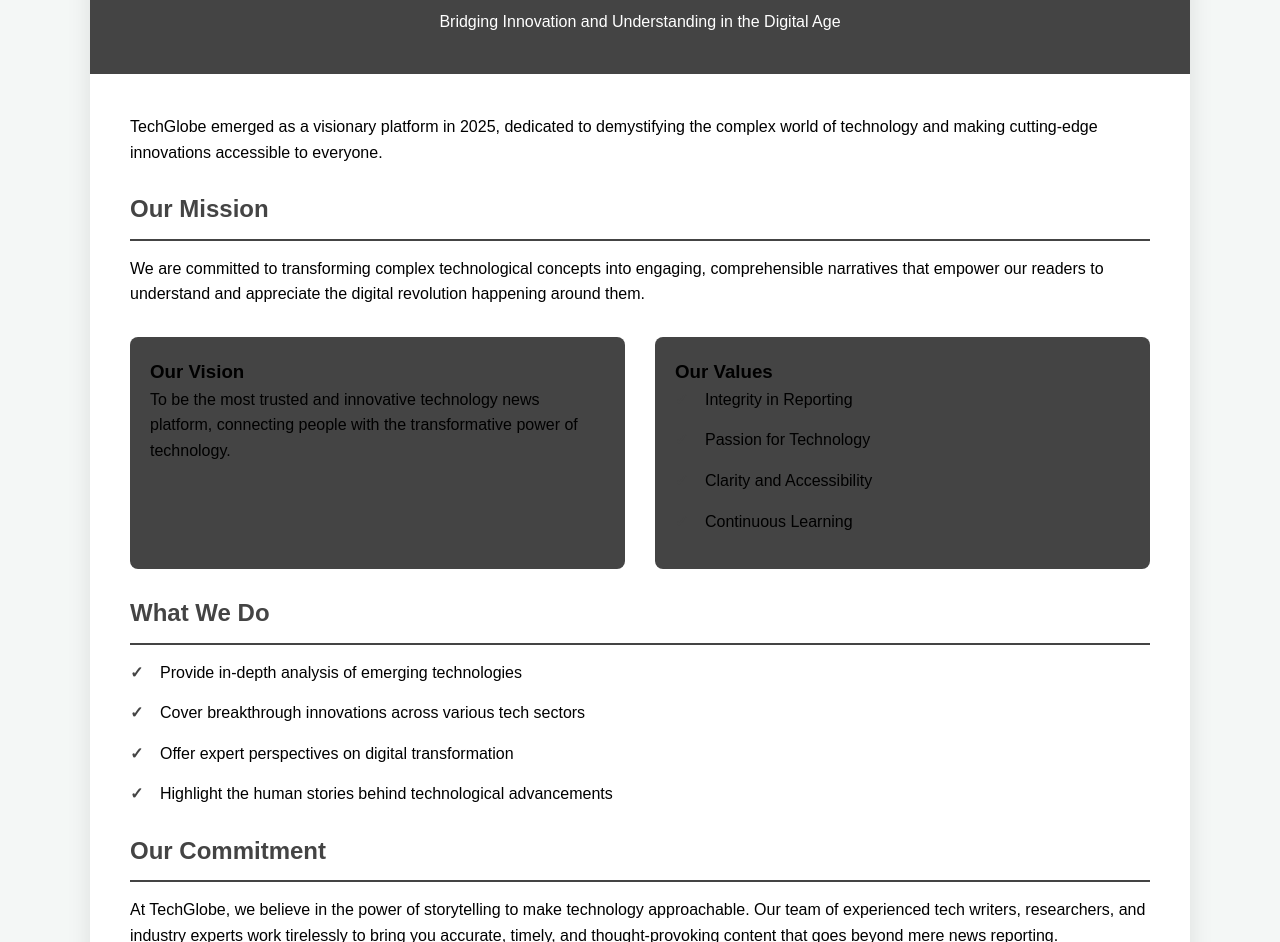
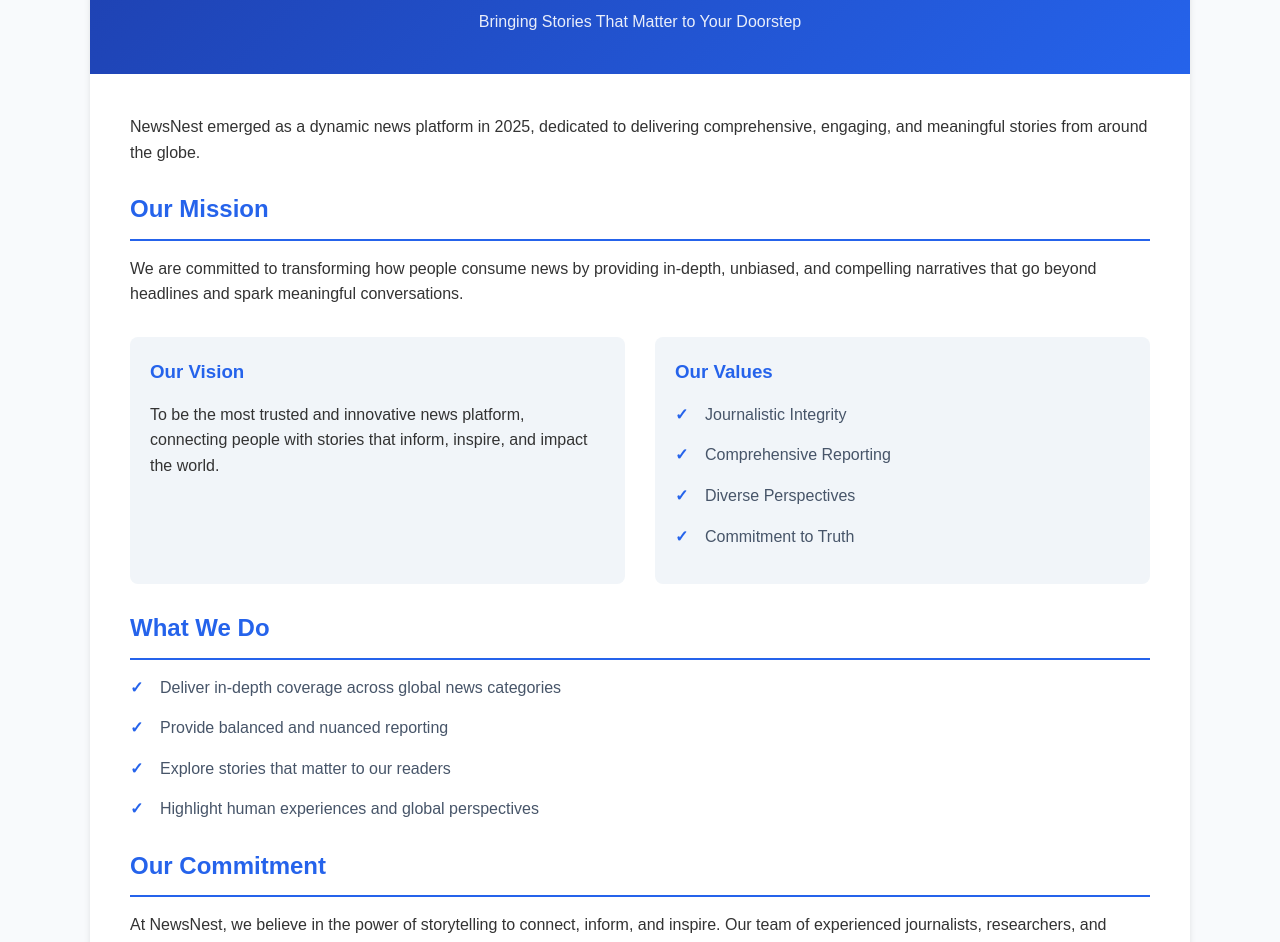
Before and after one commit to N1RMAL/news_site, a plain HTML site: page about_us.html in a window 1280 px wide. Shown: the part 278-1220 px from the top of the page. Drawn offline with nearby package versions, Linux system fonts and the light colour scheme.

Commit message:
minor adjustments

```diff
--- a/about_us.html
+++ b/about_us.html
@@ -3,27 +3,25 @@
 <head>
     <meta charset="UTF-8">
     <meta name="viewport" content="width=device-width, initial-scale=1.0">
-    <link rel="icon" type="image/png" href="images/favicon.png">
+    <link rel="icon" type="image/png" href="images/newsnest.png">
     <link href="https://cdnjs.cloudflare.com/ajax/libs/aos/2.3.4/aos.css" rel="stylesheet">
     <script src="https://cdnjs.cloudflare.com/ajax/libs/aos/2.3.4/aos.js"></script>
     <link rel="stylesheet" href="css/index.css">
-    <title>About TechGlobe - Our Mission and Vision</title>
+    <title>About NewsNest - Our Story and Mission</title>
     <style>
         body {
-            background-color: #f4f7f6;
+            background-color: #f8fafc;
         }
         .about-us-container {
             max-width: 1100px;
             margin: 80px auto 40px;
             background-color: white;
-            box-shadow: 0 10px 25px rgba(0,0,0,0.1);
-            border-radius: 10px;
+            box-shadow: 0 4px 6px rgba(0, 0, 0, 0.1);
+            border-radius: 12px;
             overflow: hidden;
         }
         .about-us-header {
-            background-color: #444;
-            /* border-top: 1px solid #444;
-    color: #888; */
+            background: linear-gradient(135deg, #1e40af 0%, #2563eb 100%);
             color: white;
             padding: 40px;
             text-align: center;
@@ -31,18 +29,23 @@
         .about-us-header h1 {
             margin-bottom: 15px;
             font-size: 2.5em;
+            font-weight: 700;
+        }
+        .about-us-header p {
+            opacity: 0.9;
         }
         .about-us-content {
             padding: 40px;
             line-height: 1.6;
-            color: #000000;
+            color: #333;
         }
         .about-us-content h2 {
-            color: #444;
+            color: #2563eb;
             margin-top: 25px;
             margin-bottom: 15px;
-            border-bottom: 2px solid #444;
+            border-bottom: 2px solid #2563eb;
             padding-bottom: 10px;
+            font-weight: 600;
         }
         .about-us-content ul {
             list-style-type: none;
@@ -52,12 +55,13 @@
             position: relative;
             padding-left: 30px;
             margin-bottom: 15px;
+            color: #475569;
         }
         .about-us-content ul li::before {
             content: '✓';
             position: absolute;
             left: 0;
-            color: #444;
+            color: #2563eb;
             font-weight: bold;
         }
         .mission-values {
@@ -67,9 +71,18 @@
         }
         .mission-values > div {
             flex: 1;
-            background-color: #444;
+            background-color: #f1f5f9;
             padding: 20px;
             border-radius: 8px;
+            transition: transform 0.3s ease;
+        }
+        .mission-values > div:hover {
+            transform: translateY(-5px);
+            box-shadow: 0 4px 6px rgba(0, 0, 0, 0.1);
+        }
+        .mission-values h3 {
+            color: #2563eb;
+            margin-bottom: 15px;
         }
         @media (max-width: 768px) {
             .about-us-container {
@@ -94,7 +107,7 @@
                     <img src="images/newsnest.png" alt="NewsNest Logo" class="logo-image">
                 </a>
                 <div class="logo-text">
-                    <span class="tagline">Unveiling Tomorrow's Technology Today</span>
+                    <span class="tagline">News You Can Trust</span>
                 </div>
             </div>
             <button class="mobile-menu-btn">☰</button>
@@ -107,50 +120,48 @@
         </div>
     </header>
 
-
     <div class="container">
         <div class="about-us-container" data-aos="fade-up">
             <div class="about-us-header">
-                <h1>About TechGlobe</h1>
-                <p>Bridging Innovation and Understanding in the Digital Age</p>
+                <h1>About NewsNest</h1>
+                <p>Bringing Stories That Matter to Your Doorstep</p>
             </div>
 
             <div class="about-us-content">
-                <p>TechGlobe emerged as a visionary platform in 2025, dedicated to demystifying the complex world of technology and making cutting-edge innovations accessible to everyone.</p>
+                <p>NewsNest emerged as a dynamic news platform in 2025, dedicated to delivering comprehensive, engaging, and meaningful stories from around the globe.</p>
 
                 <h2>Our Mission</h2>
-                <p>We are committed to transforming complex technological concepts into engaging, comprehensible narratives that empower our readers to understand and appreciate the digital revolution happening around them.</p>
+                <p>We are committed to transforming how people consume news by providing in-depth, unbiased, and compelling narratives that go beyond headlines and spark meaningful conversations.</p>
 
                 <div class="mission-values">
                     <div>
                         <h3>Our Vision</h3>
-                        <p>To be the most trusted and innovative technology news platform, connecting people with the transformative power of technology.</p>
+                        <p>To be the most trusted and innovative news platform, connecting people with stories that inform, inspire, and impact the world.</p>
                     </div>
                     <div>
                         <h3>Our Values</h3>
                         <ul>
-                            <li>Integrity in Reporting</li>
-                            <li>Passion for Technology</li>
-                            <li>Clarity and Accessibility</li>
-                            <li>Continuous Learning</li>
+                            <li>Journalistic Integrity</li>
+                            <li>Comprehensive Reporting</li>
+                            <li>Diverse Perspectives</li>
+                            <li>Commitment to Truth</li>
                         </ul>
                     </div>
                 </div>
 
                 <h2>What We Do</h2>
                 <ul>
-                    <li>Provide in-depth analysis of emerging technologies</li>
-                    <li>Cover breakthrough innovations across various tech sectors</li>
-                    <li>Offer expert perspectives on digital transformation</li>
-                    <li>Highlight the human stories behind technological advancements</li>
+                    <li>Deliver in-depth coverage across global news categories</li>
+                    <li>Provide balanced and nuanced reporting</li>
+                    <li>Explore stories that matter to our readers</li>
+                    <li>Highlight human experiences and global perspectives</li>
                 </ul>
 
                 <h2>Our Commitment</h2>
-                <p>At TechGlobe, we believe in the power of storytelling to make technology approachable. Our team of experienced tech writers, researchers, and industry experts work tirelessly to bring you accurate, timely, and thought-provoking content that goes beyond mere news reporting.</p>
+                <p>At NewsNest, we believe in the power of storytelling to connect, inform, and inspire. Our team of experienced journalists, researchers, and storytellers work tirelessly to bring you accurate, timely, and thought-provoking content that goes beyond traditional news reporting.</p>
             </div>
         </div>
     </div>
-
     <footer class="footer">
         <div class="footer-content">
             <div class="footer-section">
```
Also changed, not shown: article1.html (+1 -1 lines), article2.html (+1 -1 lines), article3.html (+12 -12 lines), contact_us.html (+3 -3 lines), index.html (+3 -3 lines).
